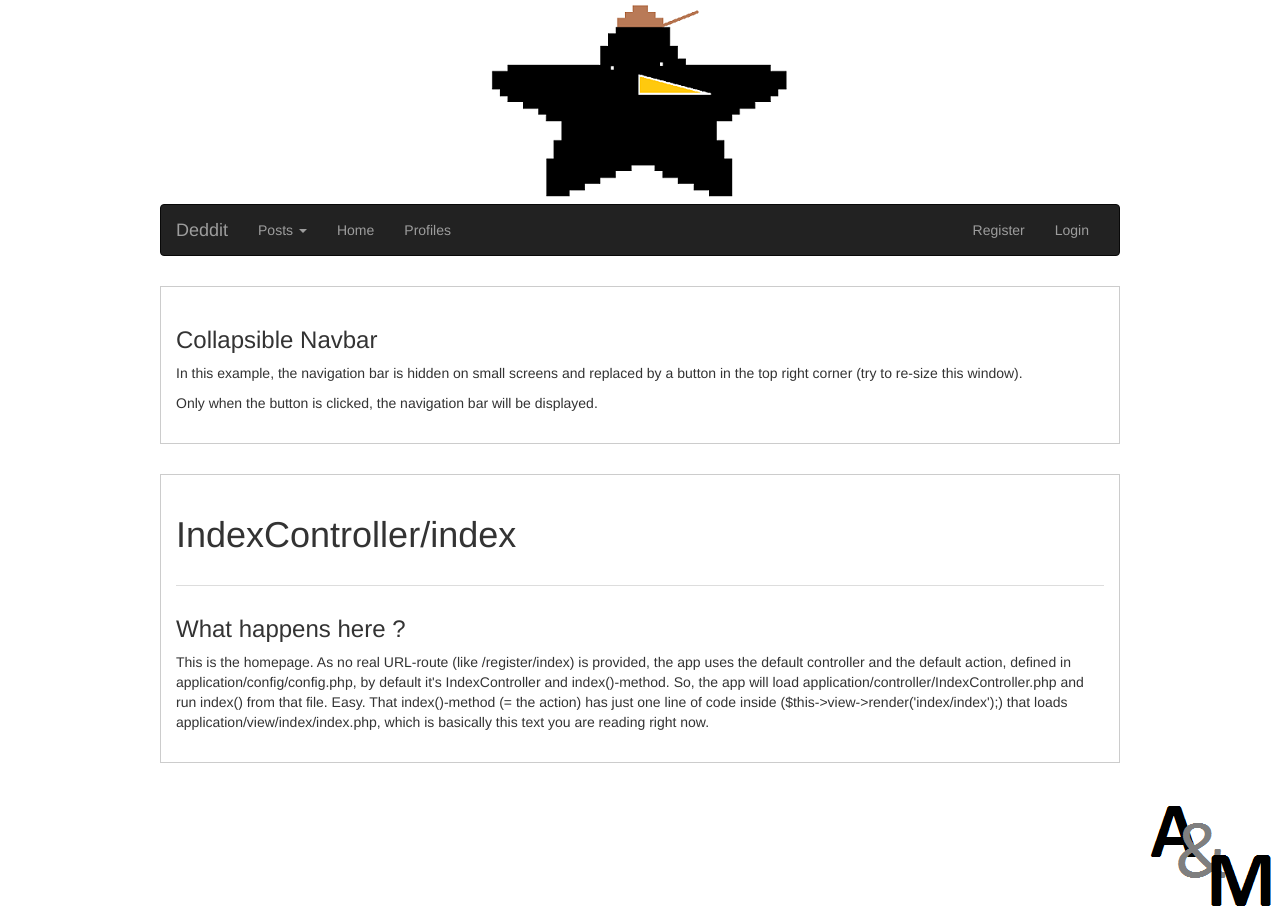
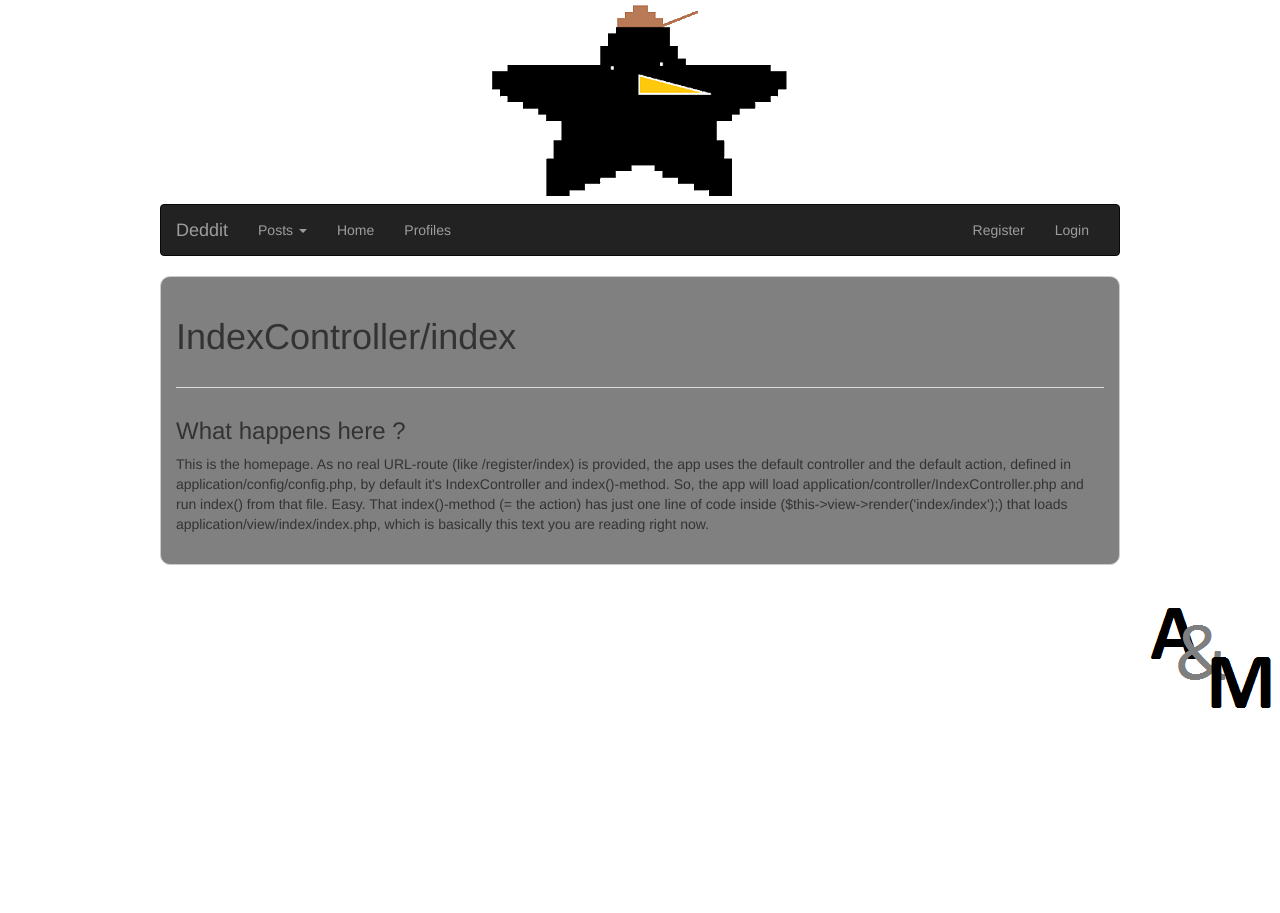
Before and after one commit to AriaanM/Deddit, a PHP site: page / in a window 1280 px wide. After the commit the page ends 708 px from the top, so only its background shows below. Run offline with PHP 8.4, Linux system fonts and the light colour scheme; some libraries are stand-ins or nearby versions.

Commit message:
Daily fix 25-05-16
Header nutteloze dingen verwijderd, pingu is transparant nu en css heeft
backgroundcolors en borderradius

```diff
--- a/application/view/_templates/header.php
+++ b/application/view/_templates/header.php
@@ -57,10 +57,4 @@
 	      </ul>
 	    </div>
 	  </div>
-	</nav>
-
-	<div class="container">
-	  <h3>Collapsible Navbar</h3>
-	  <p>In this example, the navigation bar is hidden on small screens and replaced by a button in the top right corner (try to re-size this window).
-	  <p>Only when the button is clicked, the navigation bar will be displayed.</p>
-	</div>
+    </nav>
--- a/public/css/style.css
+++ b/public/css/style.css
@@ -31,8 +31,10 @@ body {
 .container {
     max-width: 960px;
     border: 1px solid #ccc;
+    border-radius:10px;
     padding: 20px;
-    margin: 30px 0 30px 0;
+    margin: 0px 0 30px 0;
+    background-color:gray;
 }
 .container a {
     color: #454545;
```
Also changed, not shown: public/css/pingu.png.
